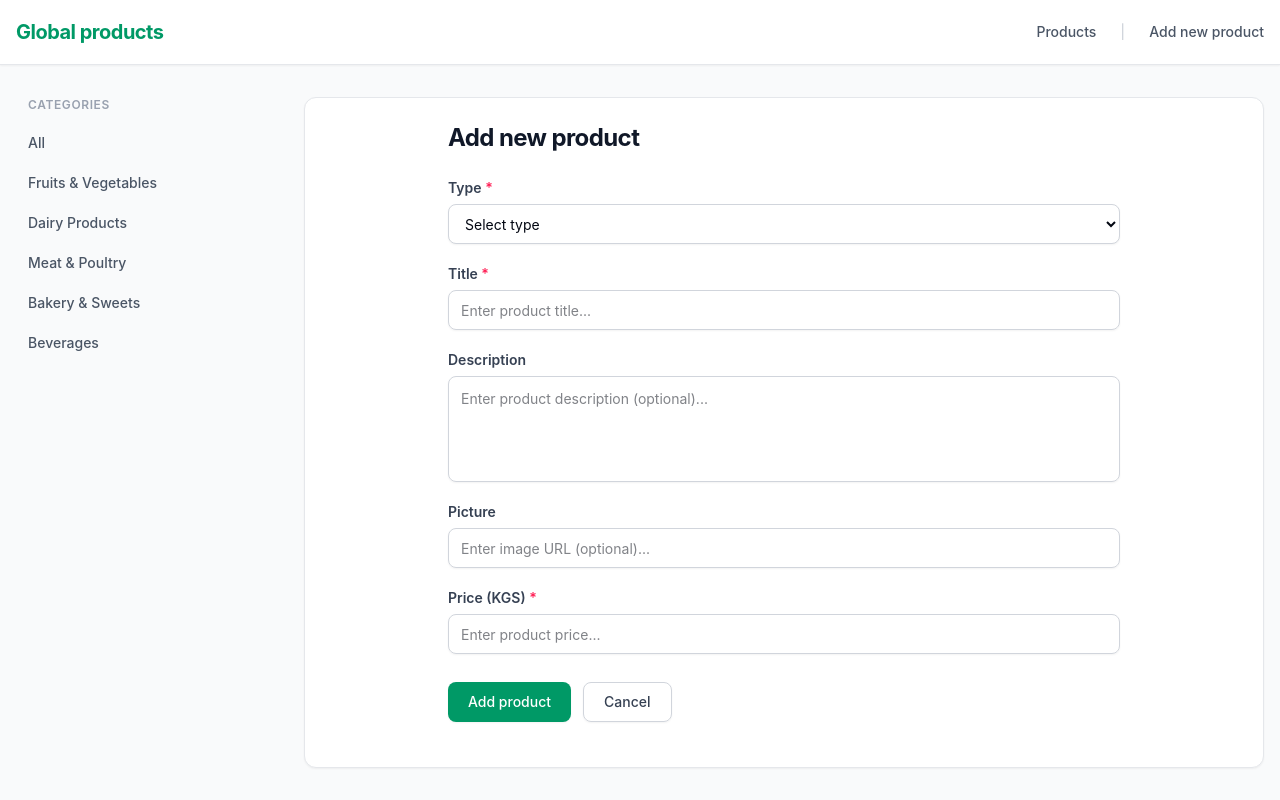
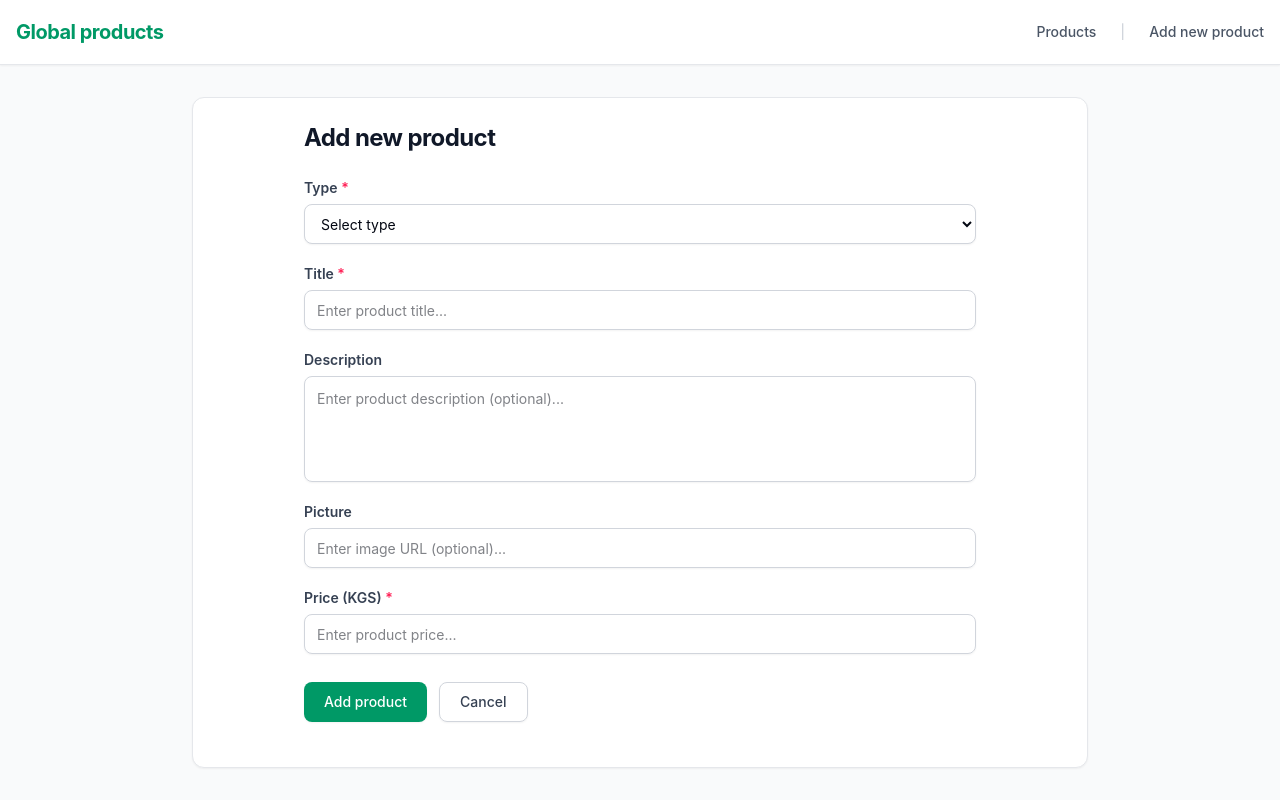
Before and after one commit to KanimetovDying2/Marketplace, a React (Vite) app: page /products/add in a window 1280 px wide. Built offline with nearby package versions, Linux system fonts and the light colour scheme.

Commit message:
fix: fix detail page by removing sidebar layout

```diff
--- a/src/App.tsx
+++ b/src/App.tsx
@@ -15,9 +15,12 @@ const App = () => {
         theme="colored"
       />
       <Routes>
-        <Route path="/" element={<Layout />}>
+        <Route path="/" element={<Layout withSidebar />}>
           <Route index element={<Products />} />
           <Route path="products/category/:categoryId" element={<Products />} />
+        </Route>
+
+        <Route element={<Layout withSidebar={false} />}>
           <Route path="products/add" element={<ProductForm />} />
           <Route path="products/:id/edit" element={<ProductForm />} />
           <Route path="products/:id" element={<ProductDetail />} />
--- a/src/components/Layout.tsx
+++ b/src/components/Layout.tsx
@@ -1,7 +1,8 @@
 import { Link, Outlet } from "react-router-dom";
 import Sidebar from "./Sidebar";
+import type { LayoutProps } from "../types";
 
-const Layout = () => {
+const Layout: React.FC<LayoutProps> = ({ withSidebar = false }) => {
   return (
     <div className="min-h-screen bg-gray-50 flex flex-col antialiased text-gray-950">
       <header className="bg-white border-b border-gray-200 sticky top-0 z-50 shadow-xs">
@@ -31,11 +32,15 @@ const Layout = () => {
       </header>
 
       <main className="flex-1 max-w-7xl w-full mx-auto px-4 py-8 flex gap-8">
-        <aside className="w-64 shrink-0">
-          <Sidebar />
-        </aside>
+        {withSidebar && (
+          <aside className="w-64 shrink-0">
+            <Sidebar />
+          </aside>
+        )}
 
-        <section className="flex-1 bg-white p-6 rounded-xl border border-gray-200 shadow-xs">
+        <section
+          className={`flex-1 bg-white p-6 rounded-xl border border-gray-200 shadow-xs ${!withSidebar ? "max-w-4xl mx-auto w-full" : ""}`}
+        >
           <Outlet />
         </section>
       </main>
--- a/src/types.ts
+++ b/src/types.ts
@@ -27,3 +27,7 @@ export interface ConfirmationModalProps {
   onConfirm: () => void;
   isLoading?: boolean;
 }
+
+export interface LayoutProps {
+  withSidebar?: boolean;
+}
```
